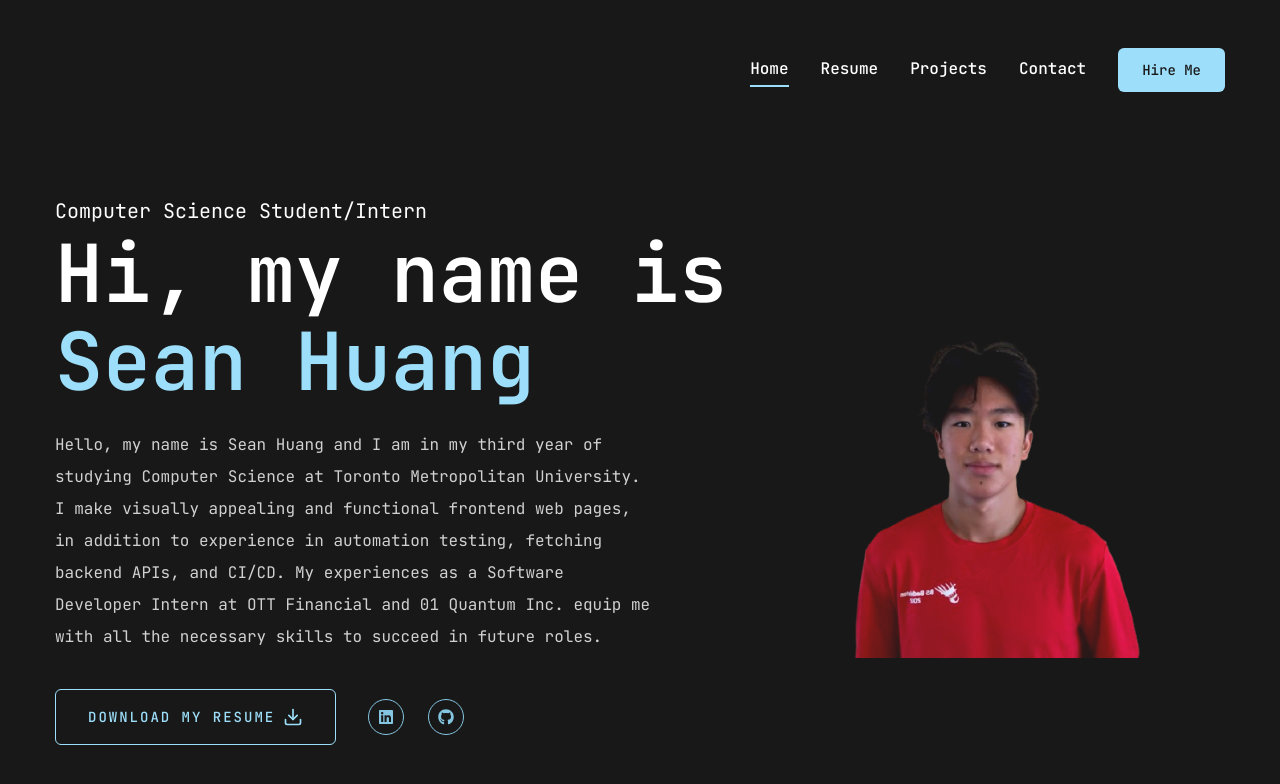
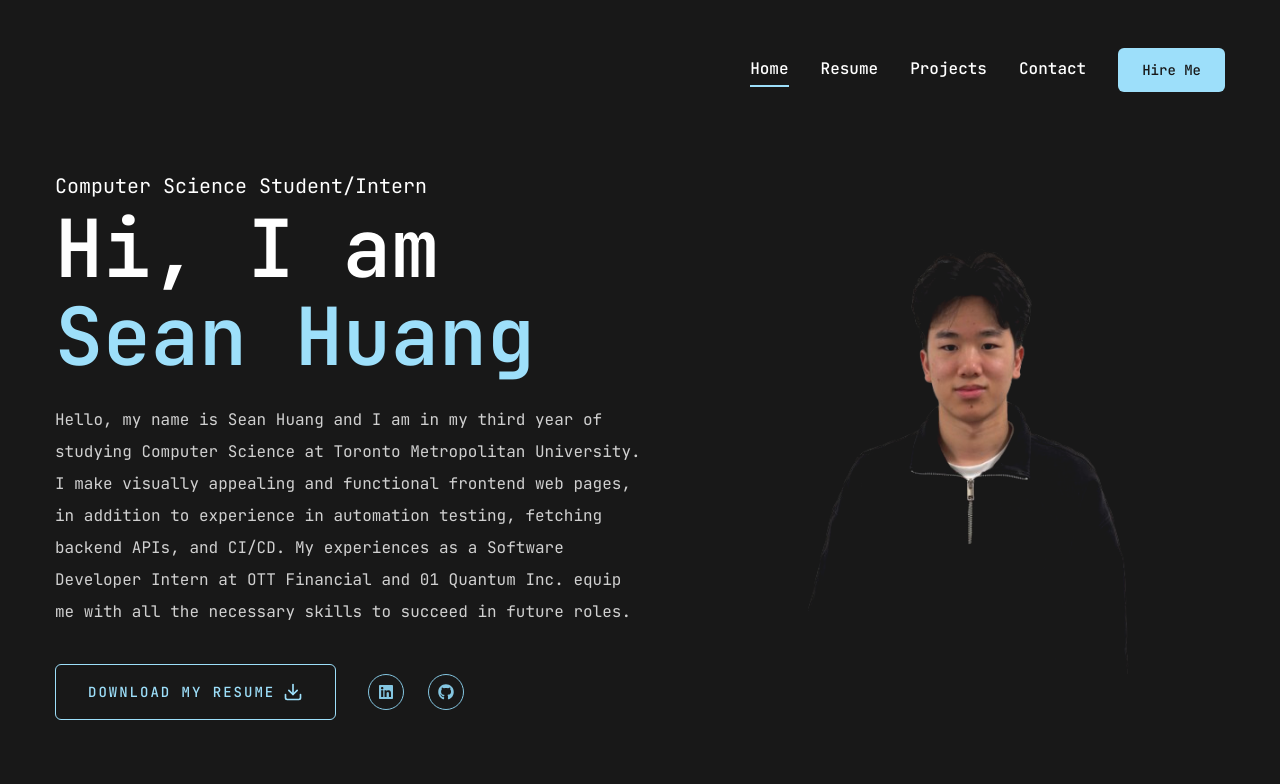
Before and after one commit to seanhuangg/SeanPortfolio, a Next.js app: page / in a window 1280 px wide. Shown: the top 784 px of the page. Built offline with nearby package versions, Linux system fonts and the light colour scheme.

Commit message:
Fixed porfolio picture, updated resume info

```diff
--- a/app/page.jsx
+++ b/app/page.jsx
@@ -9,7 +9,7 @@ const Home = () => {
   return (
     <section className="h-full">
       <div className="container mx-auto h-full">
-        <div className="flex flex-col xl:flex-row items-center justify-between xl:pt-8 xl:pb-24">
+        <div className="flex flex-col xl:flex-row items-center xl:items-start justify-between xl:pt-8 xl:pb-24 xl:gap-20">
           {/* text */}
           <div className="text-center xl:text-left order-2 xl:order-none">
             <span className="text-xl">
@@ -17,7 +17,7 @@ const Home = () => {
             </span>
 
             {/* intro */}
-            <h1 className="h1 mb-6">Hi, my name is <br />
+            <h1 className="h1 mb-6">Hi, I am <br />
               <span className="text-accent">Sean Huang</span>
             </h1>
 
@@ -51,7 +51,7 @@ const Home = () => {
 
           </div>
           {/* photo */}
-          <div className="order-1 xl;order-none mb-8 xl:mb-0">
+          <div className="order-1 xl:order-none xl:mb-0 xl:ml-18 xl:-mt-24">
             <Photo />
           </div>
         </div>
```
Also changed, not shown: public/assets/work/portrait.png, 1 other file (tests, documents, lock files or other folders).
